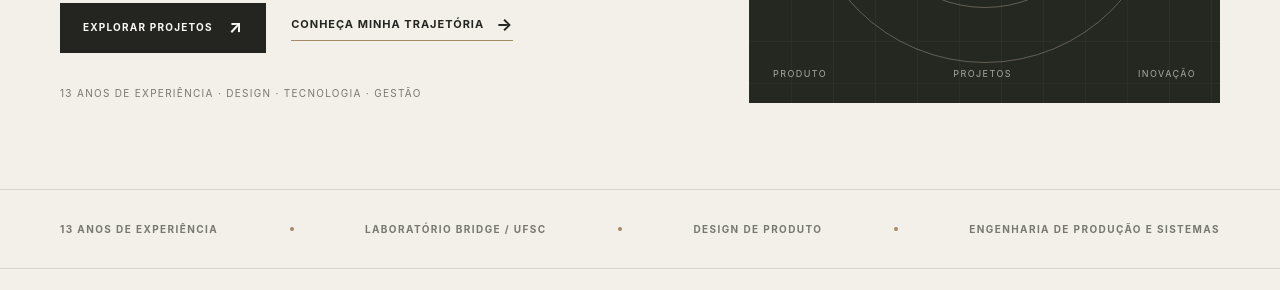
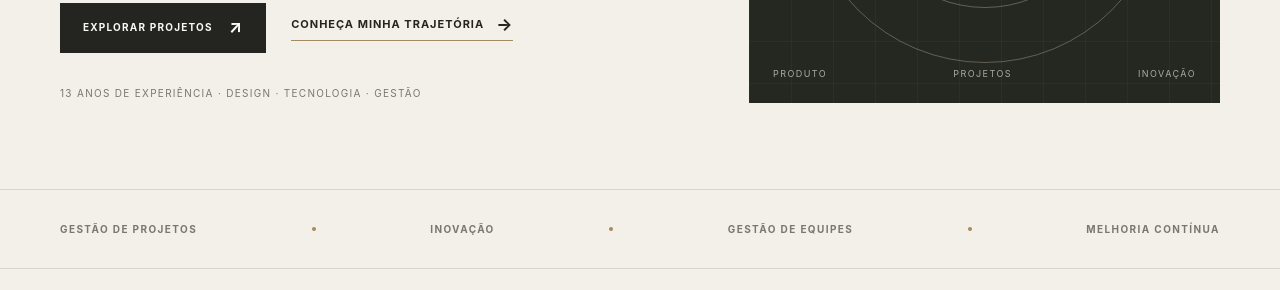
Before and after one commit to cristiano-francoalice/cristiano-portfolio, an Astro site: page / in a window 1280 px wide. Shown: the part 510-800 px from the top of the page. Built offline with nearby package versions, Linux system fonts and the light colour scheme; Astro itself is replaced by a stand-in of ours.

Commit message:
Update hero description and professional highlights

```diff
--- a/src/pages/index.astro
+++ b/src/pages/index.astro
@@ -18,7 +18,7 @@ import BaseLayout from "../layouts/BaseLayout.astro";
         </h1>
 
         <p class="hero-description">
-          Conecto design, tecnologia e pessoas para transformar desafios
+          Conecto design, tecnologia e pessoas para transformar desafios<br>
           em soluções e experiências de valor.
         </p>
 
@@ -53,13 +53,13 @@ import BaseLayout from "../layouts/BaseLayout.astro";
   <!-- Destaques profissionais -->
   <section class="ticker">
     <div class="container ticker-inner">
-      <span>13 anos de experiência</span>
+      <span>Gestão de Projetos</span>
       <span class="ticker-dot"></span>
-      <span>Laboratório Bridge / UFSC</span>
+      <span>Inovação</span>
       <span class="ticker-dot"></span>
-      <span>Design de Produto</span>
+      <span>Gestão de Equipes</span>
       <span class="ticker-dot"></span>
-      <span>Engenharia de Produção e Sistemas</span>
+      <span>Melhoria Contínua</span>
     </div>
   </section>
 
```
